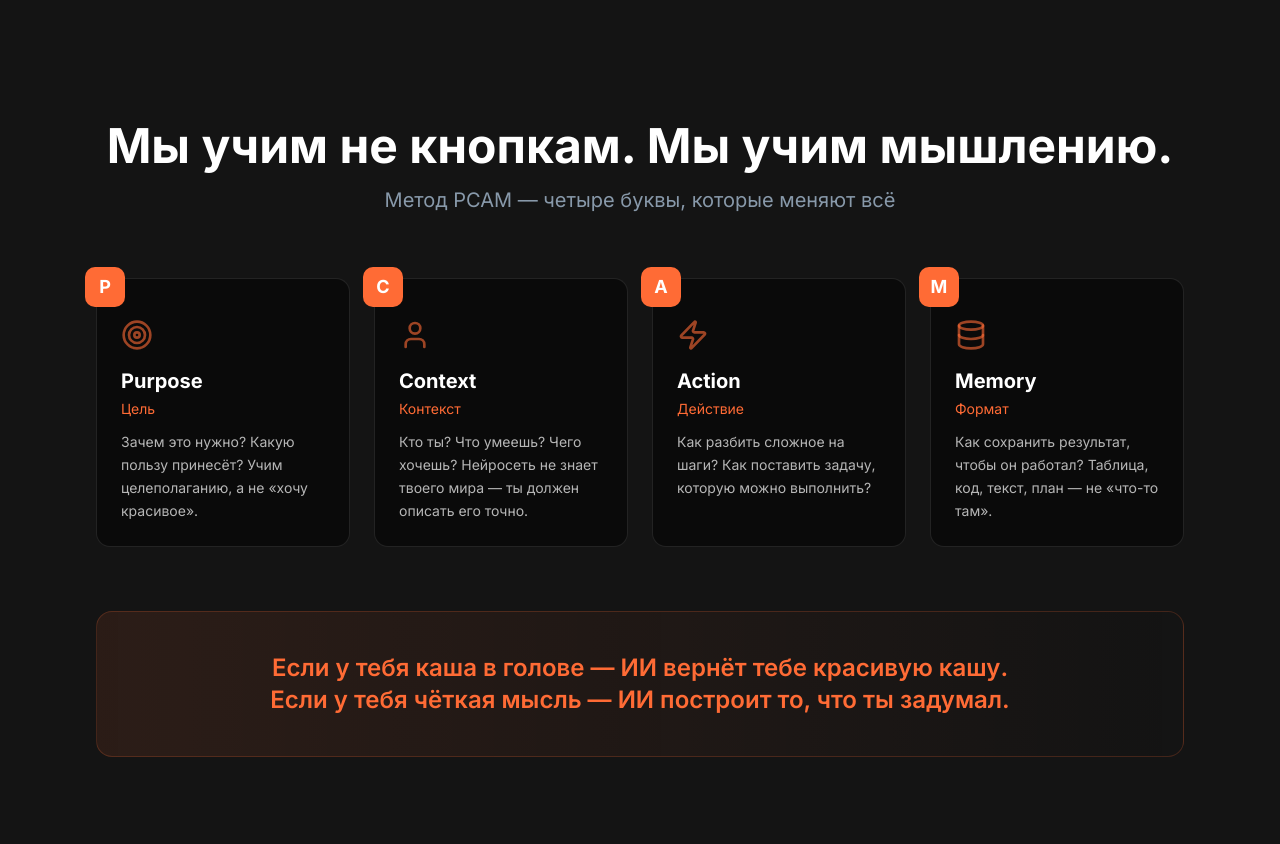
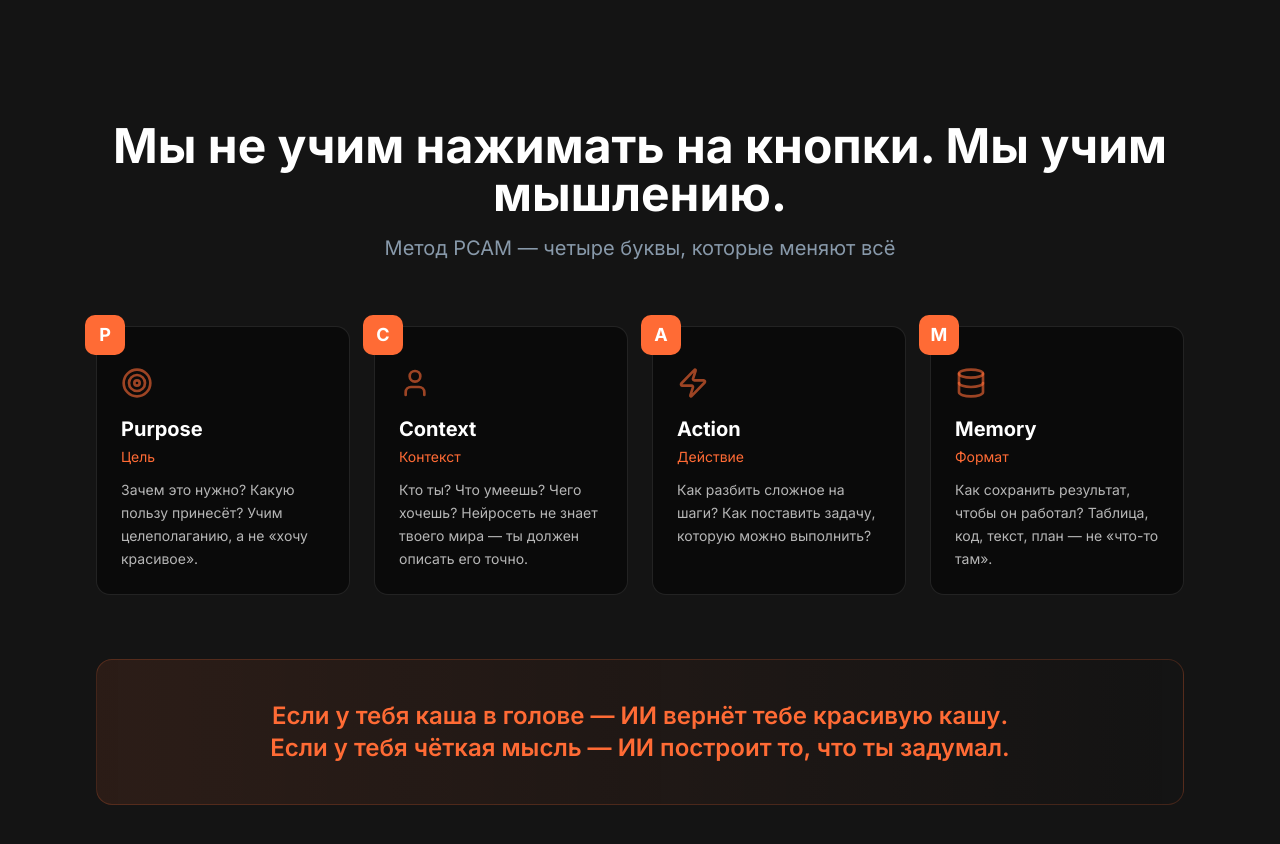
Before and after one commit to tagir751/Ticket, a React (Vite) app: page / in a window 1280 px wide. Shown: the part 2700-3544 px from the top of the page. Built offline with nearby package versions, Linux system fonts and the light colour scheme.

Commit message:
Update SolutionSection.tsx

```diff
--- a/src/sections/SolutionSection.tsx
+++ b/src/sections/SolutionSection.tsx
@@ -48,7 +48,7 @@ export default function SolutionSection() {
           className="text-center mb-12 lg:mb-16"
         >
           <h2 className="text-3xl sm:text-4xl lg:text-5xl font-bold text-white mb-4">
-            Мы учим не кнопкам. Мы учим мышлению.
+            Мы не учим нажимать на кнопки. Мы учим мышлению.
           </h2>
           <p className="text-xl text-slate-text">
             Метод PCAM — четыре буквы, которые меняют всё
```
